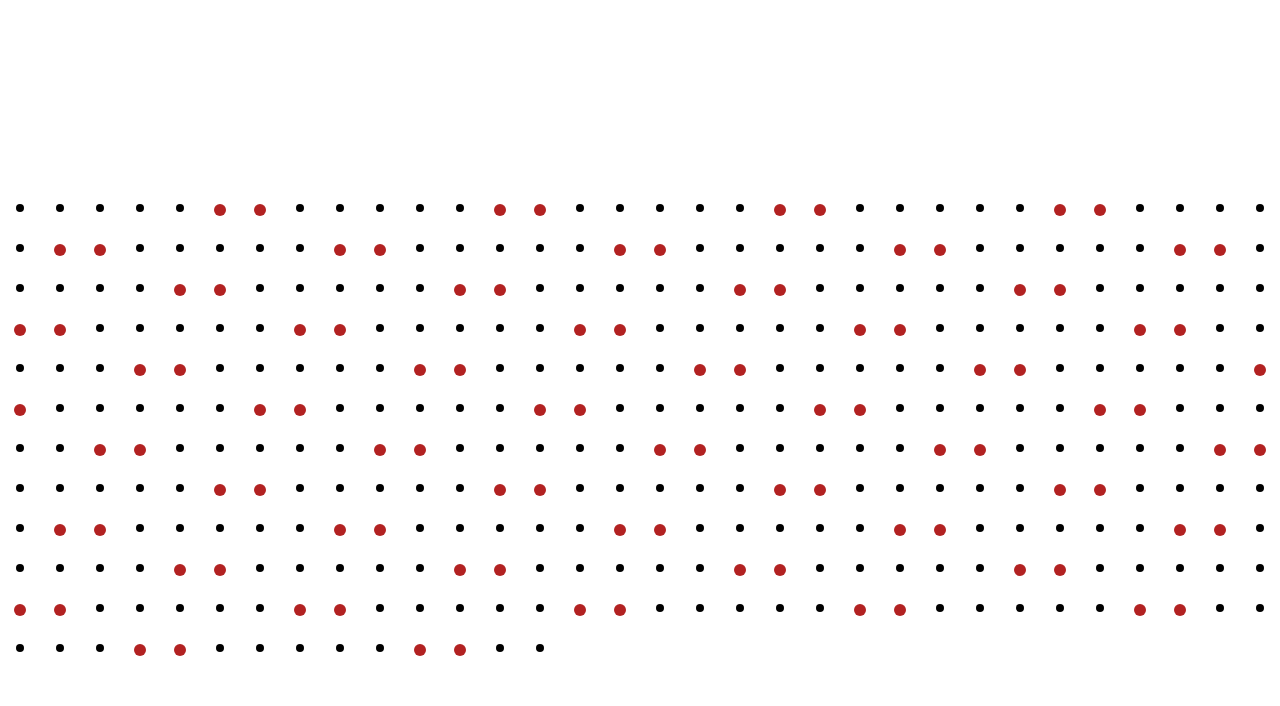
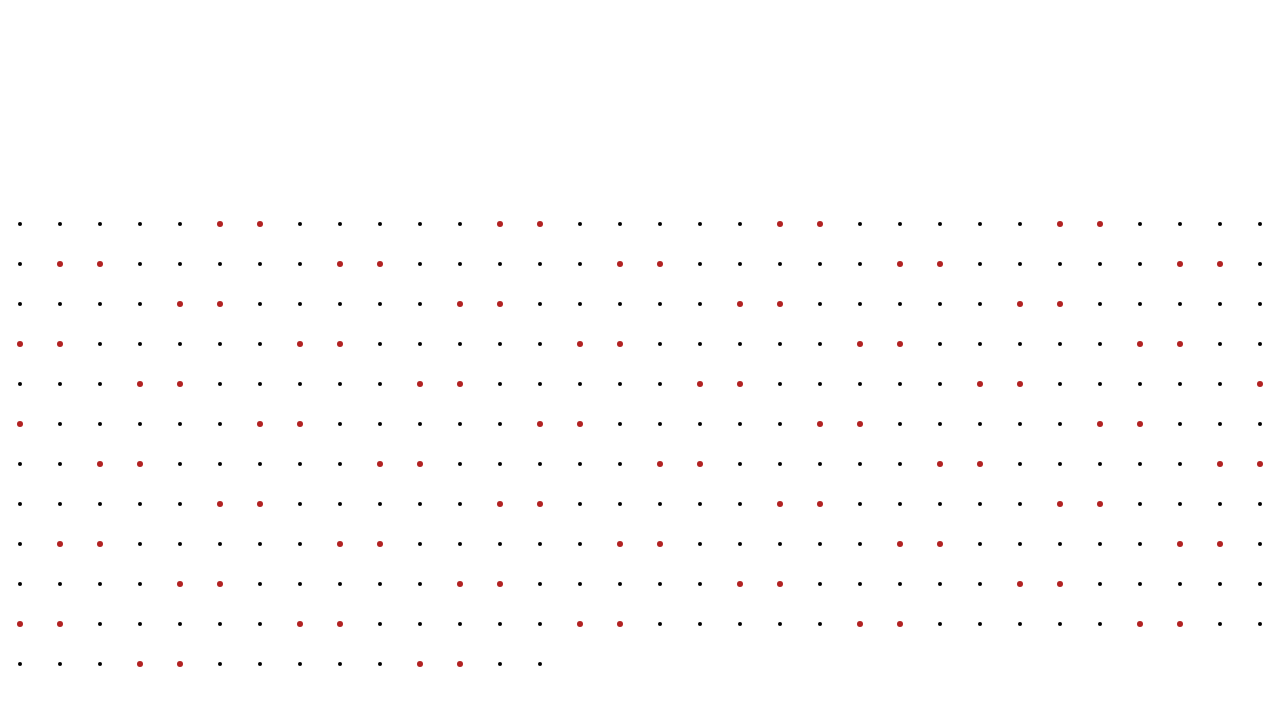
Before and after one commit to butuk/calendar, a plain HTML site: page index.html in a window 1280 px wide. Shown: the part 52-758 px from the top of the page. Drawn offline with Linux system fonts and the light colour scheme.

Commit message:
refactor: make days pics be placed in the center

```diff
--- a/js/Day.js
+++ b/js/Day.js
@@ -1,14 +1,18 @@
 export class Day {
 
-  constructor() {
+  constructor(month, date, kind) {
+      this.month = month;
+      this.date = date;
+      this.kind = kind;
   }
 
-  render(where) {
-    this.html = createElement('div', 'date');
+  renderIn(where) {
+    this.html = createElement('div', 'day');
     const particularDay = createElement('div', `${this.kind}`)
     this.html.append(particularDay);
     where.append(this.html);
   }
+
 }
 
 function createElement(element, className) {
--- a/script.js
+++ b/script.js
@@ -5,17 +5,18 @@ import {weekDays} from "../data/data.js";
 const calendar = document.querySelector('.calendar');
 
 let dayCount = 0;
+
 for (let month of Object.values(months)) {
   for (let i = 0; i < month.daysAmount; i++) {
-    const day = new Day();
+    const day = new Day(month.eng, i+1, weekDays[dayCount]);
 
     day.kind = weekDays[dayCount];
     dayCount >= weekDays.length-1 ? dayCount = 0 : dayCount++;
 
-    day.render(calendar);
-    day.html.dataset.month = month.eng;
-    day.html.dataset.date = i+1;
-    day.html.dataset.kind = weekDays[dayCount];
+    day.renderIn(calendar);
+    day.html.dataset.month = day.month;
+    day.html.dataset.date = day.date;
+    day.html.dataset.kind = day.kind;
   }
 }
 
--- a/scss/_blocks.scss
+++ b/scss/_blocks.scss
@@ -26,7 +26,7 @@ span {
   margin-bottom: 3vh;
 }
 
-.date {
+.day {
   position: relative;
   overflow: visible;
   height: 4vh;
@@ -34,10 +34,21 @@ span {
   margin-bottom: 1vh;
 }
 
-@mixin circle($width, $color) {
-  margin: 0 auto;
-  width: $width;
+@function mrgn($num) {
+  @return (100% - $num) / 2;
+}
+
+@mixin circle($size, $color) {
   aspect-ratio: 1/1;
+  @media screen and (orientation: portrait) {
+    height: $size;
+  }
+  @media screen and (orientation: landscape) {
+    width: $size;
+  }
+  margin-top: mrgn($size);
+  margin-left: auto;
+  margin-right: auto;
   overflow: hidden;
   border-radius: 50%;
   background-color: $color;
@@ -49,11 +60,11 @@ span {
 }
 
 .workday {
-  @include circle(20%, var(--main-color));
+  @include circle(10%, var(--main-color));
 }
 
 .weekend {
-  @include circle(30%, var(--accent-color));
+  @include circle(15%, var(--accent-color));
 }
 
 .day_hover {
```
Also changed, not shown: styles.css, 1 other file.
